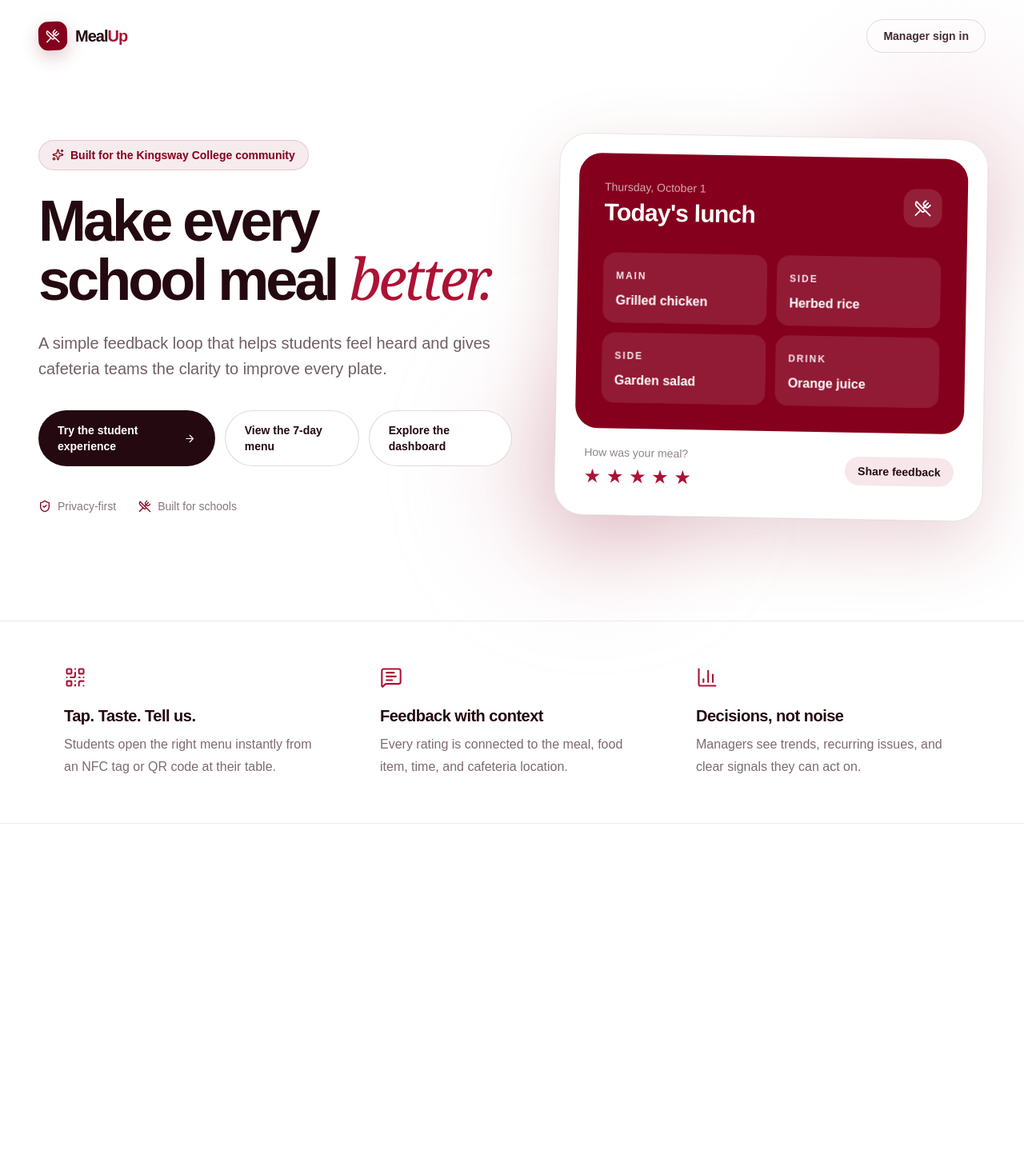
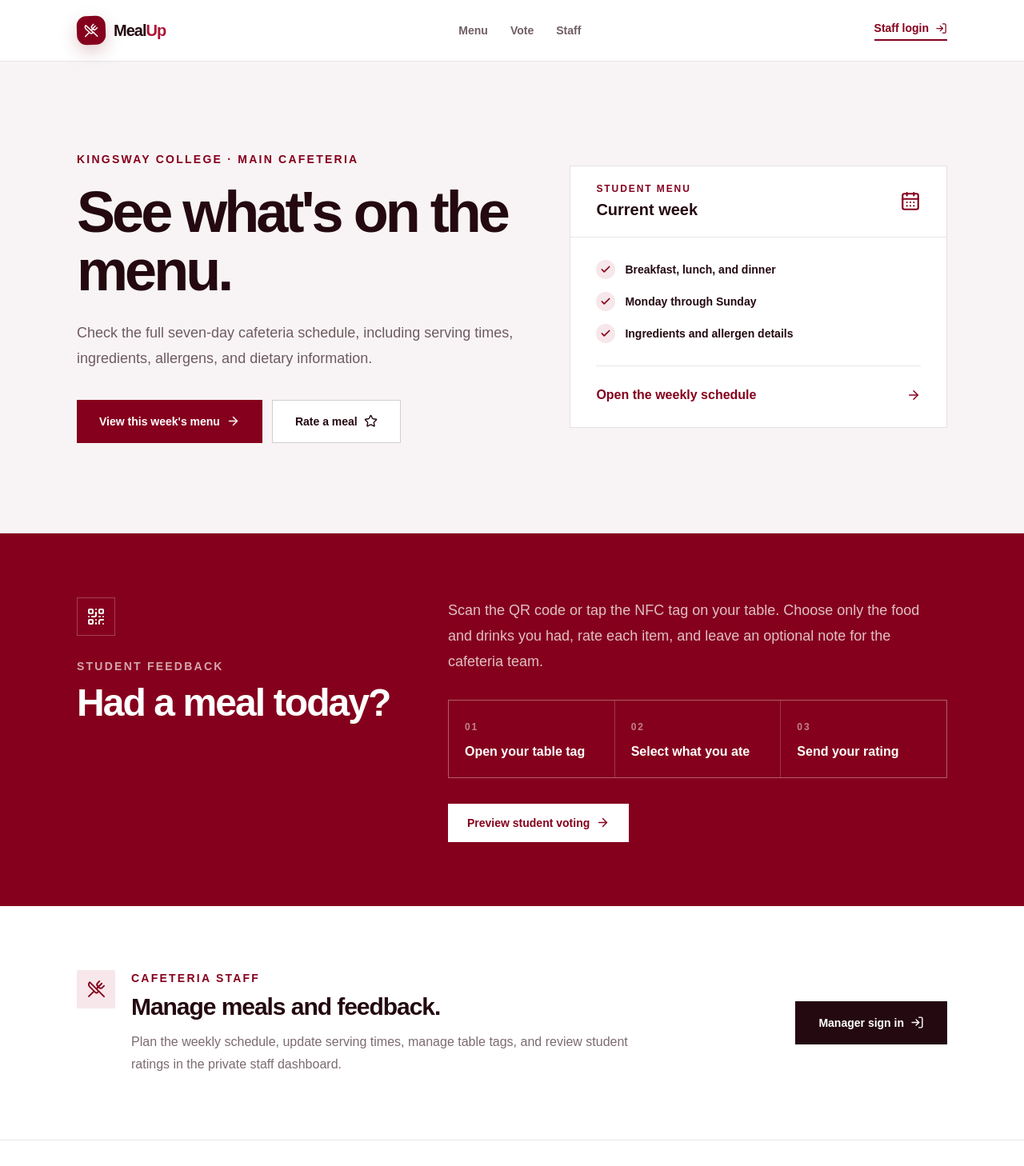
Before and after one commit to vhxsz/kccafeteria, a Next.js app: page / in a window 1280 px wide. Shown: the top 1458 px of the page at 80% size. Before the commit the page ends 1030 px from the top, so only its background shows below. Built offline with nearby package versions, Linux system fonts and the light colour scheme.

Commit message:
Redesign homepage around menu voting and staff access

```diff
--- a/src/app/page.tsx
+++ b/src/app/page.tsx
@@ -1,152 +1,190 @@
 import Link from "next/link";
 import {
   ArrowRight,
-  BarChart3,
-  MessageSquareText,
+  CalendarDays,
+  Check,
+  Clock3,
+  LogIn,
   QrCode,
-  ShieldCheck,
-  Sparkles,
+  Star,
   UtensilsCrossed,
 } from "lucide-react";
 import { BrandMark } from "@/components/brand-mark";
 
-const features = [
-  {
-    icon: QrCode,
-    title: "Tap. Taste. Tell us.",
-    description:
-      "Students open the right menu instantly from an NFC tag or QR code at their table.",
-  },
-  {
-    icon: MessageSquareText,
-    title: "Feedback with context",
-    description:
-      "Every rating is connected to the meal, food item, time, and cafeteria location.",
-  },
-  {
-    icon: BarChart3,
-    title: "Decisions, not noise",
-    description:
-      "Managers see trends, recurring issues, and clear signals they can act on.",
-  },
+const menuDetails = [
+  "Breakfast, lunch, and dinner",
+  "Monday through Sunday",
+  "Ingredients and allergen details",
 ];
 
 export default function Home() {
   return (
-    <main className="min-h-screen overflow-hidden bg-cream text-ink">
-      <nav className="mx-auto flex w-full max-w-7xl items-center justify-between px-5 py-6 sm:px-8 lg:px-12">
+    <main className="min-h-screen bg-white text-ink">
+      <header className="border-b border-ink/10 bg-white">
+        <nav className="mx-auto flex w-full max-w-6xl items-center justify-between px-5 py-5 sm:px-8">
           <BrandMark />
+          <div className="hidden items-center gap-7 text-sm font-semibold text-ink/65 md:flex">
+            <a href="#menu" className="transition hover:text-moss">
+              Menu
+            </a>
+            <a href="#vote" className="transition hover:text-moss">
+              Vote
+            </a>
+            <a href="#staff" className="transition hover:text-moss">
+              Staff
+            </a>
+          </div>
           <Link
             href="/login"
-          className="rounded-full border border-ink/15 bg-white/70 px-5 py-2.5 text-sm font-semibold transition hover:border-ink/30 hover:bg-white"
+            className="inline-flex items-center gap-2 border-b-2 border-moss pb-1 text-sm font-bold text-moss"
           >
-          Manager sign in
+            Staff login <LogIn size={15} aria-hidden="true" />
           </Link>
         </nav>
+      </header>
 
-      <section className="relative mx-auto grid w-full max-w-7xl gap-14 px-5 pb-24 pt-12 sm:px-8 lg:grid-cols-[1.05fr_.95fr] lg:items-center lg:px-12 lg:pb-32 lg:pt-20">
-        <div className="relative z-10">
-          <div className="mb-7 inline-flex items-center gap-2 rounded-full border border-moss/15 bg-moss/8 px-4 py-2 text-sm font-semibold text-moss">
-            <Sparkles size={15} aria-hidden="true" />
-            Built for the Kingsway College community
-          </div>
-          <h1 className="max-w-3xl text-balance text-5xl font-bold leading-[.98] tracking-[-0.055em] sm:text-6xl lg:text-7xl">
-            Make every school meal{" "}
-            <span className="font-serif font-normal italic text-tomato">better.</span>
+      <section id="menu" className="border-b border-ink/10 bg-[#f8f4f5]">
+        <div className="mx-auto grid w-full max-w-6xl gap-10 px-5 py-16 sm:px-8 sm:py-24 lg:grid-cols-[1.1fr_.9fr] lg:items-center lg:py-28">
+          <div>
+            <p className="text-sm font-bold uppercase tracking-[.16em] text-moss">
+              Kingsway College · Main cafeteria
+            </p>
+            <h1 className="mt-5 max-w-3xl text-5xl font-bold leading-[1.02] tracking-[-0.055em] sm:text-6xl lg:text-7xl">
+              See what&apos;s on the menu.
             </h1>
-          <p className="mt-7 max-w-xl text-lg leading-8 text-ink/65 sm:text-xl">
-            A simple feedback loop that helps students feel heard and gives
-            cafeteria teams the clarity to improve every plate.
+            <p className="mt-6 max-w-2xl text-lg leading-8 text-ink/65">
+              Check the full seven-day cafeteria schedule, including serving times,
+              ingredients, allergens, and dietary information.
             </p>
             <div className="mt-9 flex flex-col gap-3 sm:flex-row">
               <Link
-              href="/site/rate/tag14"
-              className="group inline-flex items-center justify-center gap-2 rounded-full bg-ink px-6 py-3.5 text-sm font-bold text-white transition hover:-translate-y-0.5 hover:bg-moss"
+                href="/menu"
+                className="inline-flex items-center justify-center gap-2 bg-moss px-7 py-4 text-sm font-bold text-white transition hover:bg-tomato"
               >
-              Try the student experience
-              <ArrowRight
-                size={17}
-                className="transition group-hover:translate-x-1"
-                aria-hidden="true"
-              />
+                View this week&apos;s menu <ArrowRight size={17} aria-hidden="true" />
               </Link>
-            <Link
-              href="/menu"
-              className="inline-flex items-center justify-center rounded-full border border-ink/15 bg-white px-6 py-3.5 text-sm font-bold transition hover:border-ink/30"
+              <a
+                href="#vote"
+                className="inline-flex items-center justify-center gap-2 border border-ink/20 bg-white px-7 py-4 text-sm font-bold transition hover:border-moss hover:text-moss"
               >
-              View the 7-day menu
-            </Link>
-            <Link
-              href="/admin"
-              className="inline-flex items-center justify-center rounded-full border border-ink/15 bg-white px-6 py-3.5 text-sm font-bold transition hover:border-ink/30"
-            >
-              Explore the dashboard
-            </Link>
-          </div>
-          <div className="mt-10 flex flex-wrap gap-x-7 gap-y-3 text-sm font-medium text-ink/55">
-            <span className="flex items-center gap-2">
-              <ShieldCheck size={16} className="text-moss" /> Privacy-first
-            </span>
-            <span className="flex items-center gap-2">
-              <UtensilsCrossed size={16} className="text-moss" /> Built for schools
-            </span>
+                Rate a meal <Star size={17} aria-hidden="true" />
+              </a>
             </div>
           </div>
 
-        <div className="relative mx-auto w-full max-w-xl lg:mx-0">
-          <div className="absolute -right-24 -top-24 h-72 w-72 rounded-full bg-sun/70 blur-3xl" />
-          <div className="absolute -bottom-16 -left-20 h-64 w-64 rounded-full bg-sage/35 blur-3xl" />
-          <div className="relative rotate-1 rounded-[2.25rem] border border-ink/10 bg-white p-4 shadow-[0_30px_90px_rgba(133,0,29,.17)] sm:p-6">
-            <div className="rounded-[1.75rem] bg-moss p-6 text-white sm:p-8">
-              <div className="flex items-center justify-between">
+          <div className="border border-ink/12 bg-white">
+            <div className="flex items-center justify-between border-b border-ink/10 px-6 py-5 sm:px-8">
               <div>
-                  <p className="text-sm font-medium text-white/65">Thursday, October 1</p>
-                  <h2 className="mt-1 text-3xl font-bold tracking-tight">Today&apos;s lunch</h2>
+                <p className="text-xs font-bold uppercase tracking-[.16em] text-moss">
+                  Student menu
+                </p>
+                <p className="mt-1 text-xl font-bold">Current week</p>
               </div>
-                <div className="grid h-12 w-12 place-items-center rounded-2xl bg-white/12">
-                  <UtensilsCrossed size={22} />
+              <CalendarDays size={26} className="text-moss" aria-hidden="true" />
             </div>
+            <div className="px-6 py-7 sm:px-8">
+              <ul className="space-y-4">
+                {menuDetails.map((detail) => (
+                  <li key={detail} className="flex items-center gap-3 text-sm font-semibold">
+                    <span className="grid h-6 w-6 shrink-0 place-items-center rounded-full bg-sun text-moss">
+                      <Check size={14} strokeWidth={3} aria-hidden="true" />
+                    </span>
+                    {detail}
+                  </li>
+                ))}
+              </ul>
+              <div className="mt-7 border-t border-ink/10 pt-6">
+                <Link
+                  href="/menu"
+                  className="flex items-center justify-between gap-4 font-bold text-moss hover:text-tomato"
+                >
+                  Open the weekly schedule
+                  <ArrowRight size={18} aria-hidden="true" />
+                </Link>
               </div>
-              <div className="mt-8 grid grid-cols-2 gap-3">
-                {["Grilled chicken", "Herbed rice", "Garden salad", "Orange juice"].map(
-                  (item, index) => (
-                    <div
-                      key={item}
-                      className="rounded-2xl bg-white/10 p-4 backdrop-blur-sm"
-                    >
-                      <span className="text-xs font-bold uppercase tracking-[.16em] text-sun">
-                        {index === 0 ? "Main" : index === 3 ? "Drink" : "Side"}
-                      </span>
-                      <p className="mt-2 font-semibold">{item}</p>
-                    </div>
-                  ),
-                )}
-              </div>
-            </div>
-            <div className="flex items-center justify-between px-3 pb-2 pt-5">
-              <div>
-                <p className="text-sm text-ink/50">How was your meal?</p>
-                <div className="mt-1 flex gap-1 text-2xl text-tomato" aria-label="Five stars">
-                  ★ ★ ★ ★ ★
-                </div>
-              </div>
-              <div className="rounded-full bg-sun px-4 py-2 text-sm font-bold">Share feedback</div>
             </div>
           </div>
         </div>
       </section>
 
-      <section className="border-y border-ink/8 bg-white/55">
-        <div className="mx-auto grid w-full max-w-7xl gap-px px-5 py-6 sm:px-8 md:grid-cols-3 lg:px-12">
-          {features.map((feature) => (
-            <article key={feature.title} className="px-3 py-8 md:px-8">
-              <feature.icon className="text-tomato" size={28} strokeWidth={1.8} />
-              <h2 className="mt-5 text-xl font-bold tracking-tight">{feature.title}</h2>
-              <p className="mt-2 max-w-sm leading-7 text-ink/60">{feature.description}</p>
-            </article>
+      <section id="vote" className="bg-moss text-white">
+        <div className="mx-auto grid w-full max-w-6xl gap-12 px-5 py-16 sm:px-8 sm:py-20 lg:grid-cols-[.8fr_1.2fr] lg:items-start">
+          <div>
+            <div className="grid h-12 w-12 place-items-center border border-white/25">
+              <QrCode size={24} aria-hidden="true" />
+            </div>
+            <p className="mt-7 text-sm font-bold uppercase tracking-[.16em] text-white/65">
+              Student feedback
+            </p>
+            <h2 className="mt-3 text-4xl font-bold tracking-[-0.04em] sm:text-5xl">
+              Had a meal today?
+            </h2>
+          </div>
+
+          <div>
+            <p className="max-w-2xl text-lg leading-8 text-white/75">
+              Scan the QR code or tap the NFC tag on your table. Choose only the
+              food and drinks you had, rate each item, and leave an optional note
+              for the cafeteria team.
+            </p>
+            <ol className="mt-8 grid gap-px border border-white/20 bg-white/20 sm:grid-cols-3">
+              {[
+                ["01", "Open your table tag"],
+                ["02", "Select what you ate"],
+                ["03", "Send your rating"],
+              ].map(([number, label]) => (
+                <li key={number} className="bg-moss p-5">
+                  <span className="text-xs font-bold tracking-[.16em] text-white/50">{number}</span>
+                  <p className="mt-2 font-bold">{label}</p>
+                </li>
               ))}
+            </ol>
+            <Link
+              href="/site/rate/tag14"
+              className="mt-8 inline-flex items-center gap-2 bg-white px-6 py-3.5 text-sm font-bold text-moss transition hover:bg-sun"
+            >
+              Preview student voting <ArrowRight size={17} aria-hidden="true" />
+            </Link>
+          </div>
         </div>
       </section>
+
+      <section id="staff" className="border-b border-ink/10 bg-white">
+        <div className="mx-auto grid w-full max-w-6xl gap-8 px-5 py-16 sm:px-8 sm:py-20 md:grid-cols-[1fr_auto] md:items-center">
+          <div className="flex items-start gap-5">
+            <span className="grid h-12 w-12 shrink-0 place-items-center bg-sun text-moss">
+              <UtensilsCrossed size={23} aria-hidden="true" />
+            </span>
+            <div>
+              <p className="text-sm font-bold uppercase tracking-[.16em] text-moss">
+                Cafeteria staff
+              </p>
+              <h2 className="mt-2 text-3xl font-bold tracking-[-0.035em]">
+                Manage meals and feedback.
+              </h2>
+              <p className="mt-3 max-w-2xl leading-7 text-ink/60">
+                Plan the weekly schedule, update serving times, manage table tags,
+                and review student ratings in the private staff dashboard.
+              </p>
+            </div>
+          </div>
+          <Link
+            href="/login"
+            className="inline-flex items-center justify-center gap-2 border border-ink bg-ink px-7 py-4 text-sm font-bold text-white transition hover:bg-moss"
+          >
+            Manager sign in <LogIn size={17} aria-hidden="true" />
+          </Link>
+        </div>
+      </section>
+
+      <footer className="bg-white">
+        <div className="mx-auto flex w-full max-w-6xl flex-col gap-3 px-5 py-8 text-sm text-ink/50 sm:flex-row sm:items-center sm:justify-between sm:px-8">
+          <p className="font-semibold text-ink/70">MealUp at Kingsway College</p>
+          <p className="inline-flex items-center gap-2">
+            <Clock3 size={15} aria-hidden="true" /> Menu information is maintained by cafeteria staff.
+          </p>
+        </div>
+      </footer>
     </main>
   );
 }
```
Lines whose indentation alone changed are shown as unchanged.
